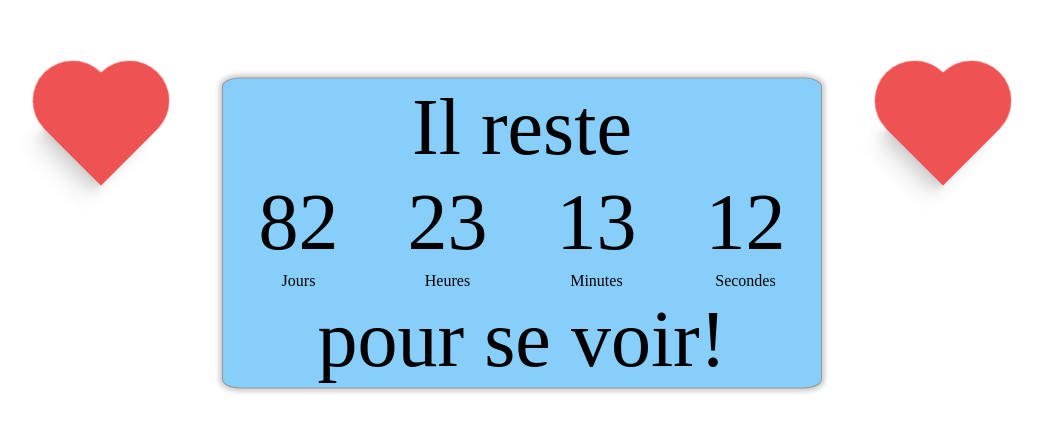
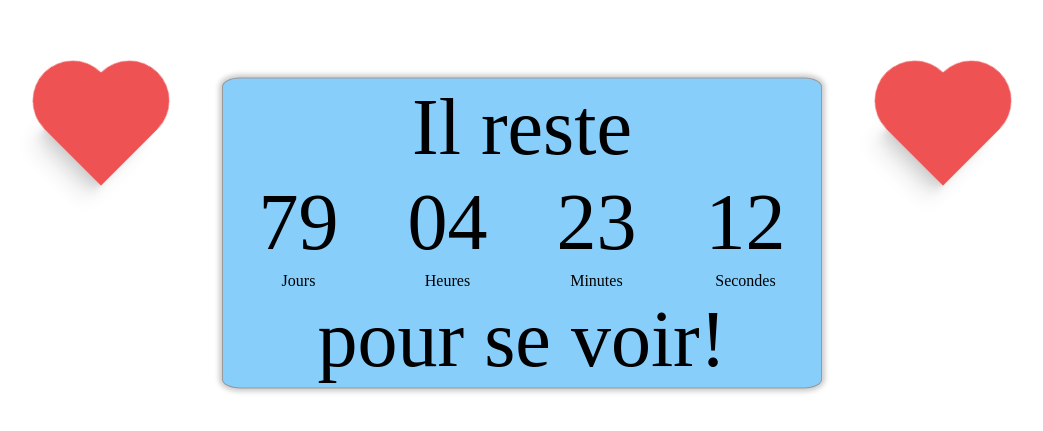
Before and after one commit to nicolas-goncalves/PresqueLa, a plain HTML site: page index.html in a window 1280 px wide. Shown: the part 167-598 px from the top of the page, without its empty margins (118-1161 px from the left). Drawn offline with Linux system fonts and the light colour scheme.

Commit message:
Schedule update
A new date was added.

```diff
--- a/index.html
+++ b/index.html
@@ -156,7 +156,7 @@
     <script>
         function countdown() {
             var now = new Date();
-            var eventDate = new Date("jul 16, 2021 13:20:00+01:00");
+            var eventDate = new Date("jul 12, 2021 18:30:00+01:00");
 
             var currentTime = now.getTime();
             var eventTime = eventDate.getTime();
```
